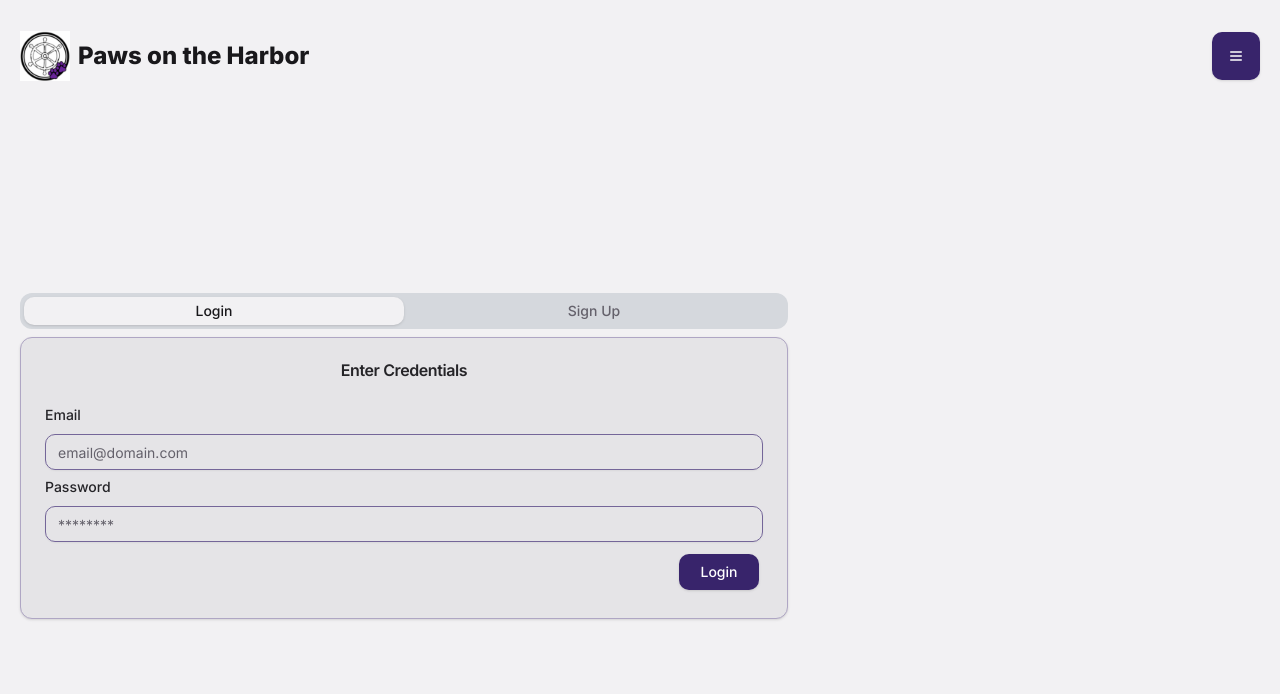
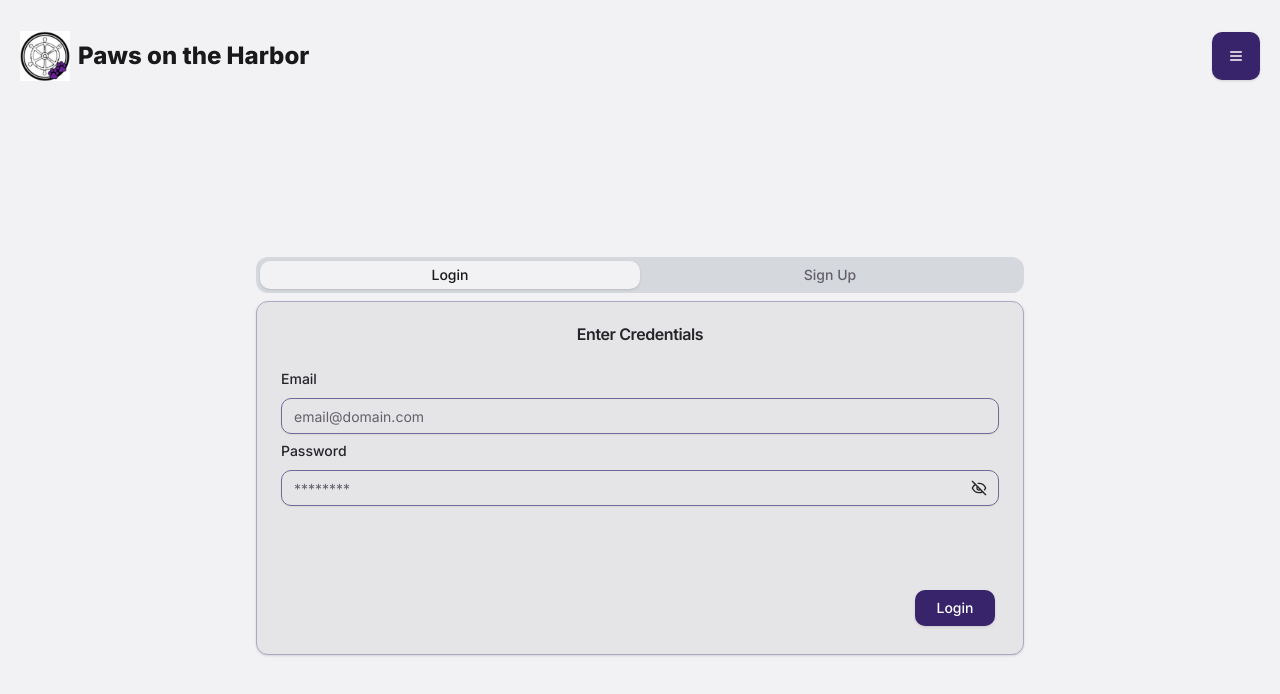
Before and after one commit to t-murch/paws-harbor, a Next.js app in the folder apps/web/: page /login in a window 1280 px wide. Shown: the top 694 px of the page. Built offline with nearby package versions, Linux system fonts and the light colour scheme.

Commit message:
feat(users-onboard): Added mask/unmask function and updated tests.

```diff
--- a/apps/web/src/app/login/actions.ts
+++ b/apps/web/src/app/login/actions.ts
@@ -7,11 +7,13 @@ import { signupFormSchema } from "@/components/ux/formSchema";
 import { createClient } from "@/lib/supabase/server";
 
 export async function loginAction(
-  prevState,
+  prevState: FormState,
   formData: FormData,
 ): Promise<FormState> {
   const dirtyData = Object.fromEntries(formData);
   const parsed = signupFormSchema.safeParse(dirtyData);
+
+  console.log("loginAction invoked.");
 
   if (!parsed.success) {
     const fields: Record<string, string> = {};
@@ -48,6 +50,8 @@ export type FormState = {
   message: string;
   fields?: Record<string, string>;
 };
+
+export type LoginAction = typeof loginAction;
 
 export async function signupAction(
   prevState: FormState,
--- a/apps/web/src/app/login/page.tsx
+++ b/apps/web/src/app/login/page.tsx
@@ -1,18 +1,18 @@
 import { Tabs, TabsContent, TabsList, TabsTrigger } from "@/components/ui/tabs";
 import { Login } from "@/components/ux/Login";
 import { Signup } from "@/components/ux/Signup";
-import { signupAction } from "./actions";
+import { loginAction, signupAction } from "./actions";
 
 export default async function LoginPage() {
   return (
-    <div className="w-full h-full grid md:items-center">
+    <div className="w-full h-full grid md:items-center justify-items-center">
       <Tabs defaultValue="login" className="w-full md:w-[48rem] ">
         <TabsList className="w-full grid grid-cols-2">
           <TabsTrigger value="login">Login</TabsTrigger>
           <TabsTrigger value="signup">Sign Up</TabsTrigger>
         </TabsList>
         <TabsContent value="login">
-          <Login />
+          <Login loginAction={loginAction} />
         </TabsContent>
         <TabsContent value="signup">
           <Signup signupAction={signupAction} />
--- a/apps/web/src/components/ux/Login.tsx
+++ b/apps/web/src/components/ux/Login.tsx
@@ -1,6 +1,6 @@
 "use client";
 
-import { loginAction } from "@/app/login/actions";
+import { LoginAction } from "@/app/login/actions";
 import { Card, CardContent, CardHeader, CardTitle } from "@/components/ui/card";
 import {
   Form,
@@ -12,13 +12,18 @@ import {
 import { Input } from "@/components/ui/input";
 import { loginFormSchema } from "@/components/ux/formSchema";
 import { zodResolver } from "@hookform/resolvers/zod";
-import { useRef } from "react";
+import { HTMLInputTypeAttribute, HTMLProps, useRef } from "react";
 import { useFormState } from "react-dom";
 import { useForm } from "react-hook-form";
 import { z } from "zod";
 import { Button } from "../ui/button";
+import { MaskInputLogin } from "./MaskInput";
 
-export function Login() {
+interface LoginProps extends HTMLProps<HTMLInputTypeAttribute> {
+  loginAction: LoginAction;
+}
+
+export function Login({ loginAction, className }: LoginProps) {
   const [state, formAction] = useFormState(loginAction, { message: "" });
   const form = useForm<z.infer<typeof loginFormSchema>>({
     resolver: zodResolver(loginFormSchema),
@@ -71,21 +76,18 @@ export function Login() {
               control={form.control}
               name="password"
               render={({ field }) => (
-                <FormItem>
+                <FormItem
+                // className="pb-20"
+                >
                   <FormLabel>Password</FormLabel>
                   <FormControl>
-                    <Input
-                      data-testid="Password"
-                      placeholder="********"
-                      type="password"
-                      {...field}
-                    />
+                    <MaskInputLogin dataTestid="Password" field={field} />
                   </FormControl>
                 </FormItem>
               )}
             />
-            <div className="flex justify-end p-1 pt-2">
-              <Button type="submit" className="w-20">
+            <div className="flex justify-end p-1 pt-20">
+              <Button type="submit" data-testid="submitBtn" className="w-20">
                 Login
               </Button>
             </div>
--- /dev/null
+++ b/apps/web/src/components/ux/MaskInput.tsx
@@ -0,0 +1,62 @@
+import { mergeClassNames } from "@/lib/utils";
+import { EyeIcon, EyeOffIcon } from "lucide-react";
+import { HTMLInputTypeAttribute, HTMLProps, useState } from "react";
+import { ControllerRenderProps } from "react-hook-form";
+import { Button } from "../ui/button";
+import { Input } from "../ui/input";
+
+type LoginFields = { email: string; password: string };
+const passwordInputKeys = ["email", "password", "confirm"] as const;
+export type PasswordInputKeys = (typeof passwordInputKeys)[number];
+
+// interface LoginInputProps extends HTMLProps<HTMLInputTypeAttribute> {
+//   "data-testid": string;
+//   field: ControllerRenderProps<
+//     LoginFields,
+//     Exclude<PasswordInputKeys, "confirm">
+//   >;
+// }
+
+type LoginInputProps = {
+  dataTestid?: string;
+  field: ControllerRenderProps<
+    LoginFields,
+    Exclude<PasswordInputKeys, "confirm">
+  >;
+} & HTMLProps<HTMLInputTypeAttribute>;
+
+export function MaskInputLogin({
+  field,
+  className,
+  dataTestid,
+}: LoginInputProps) {
+  const [showPassword, setShowPassword] = useState(false);
+  return (
+    <div className="relative">
+      <Input
+        type={showPassword ? "text" : "password"}
+        className={mergeClassNames("hide-password-toggle pr-10", className)}
+        data-testid={dataTestid ?? "Password"}
+        placeholder="********"
+        // ref={ref}
+        {...field}
+      />
+      <Button
+        type="button"
+        variant="ghost"
+        size="sm"
+        className="absolute right-0 top-0 h-full px-3 py-2 hover:bg-transparent"
+        onClick={() => setShowPassword((prev) => !prev)}
+      >
+        {showPassword ? (
+          <EyeIcon className="h-4 w-4" aria-hidden="true" />
+        ) : (
+          <EyeOffIcon className="h-4 w-4" aria-hidden="true" />
+        )}
+        <span className="sr-only">
+          {showPassword ? "Hide password" : "Show password"}
+        </span>
+      </Button>
+    </div>
+  );
+}
--- /dev/null
+++ b/apps/web/src/components/ux/MaskSignupInput.tsx
@@ -0,0 +1,49 @@
+import { mergeClassNames } from "@/lib/utils";
+import { EyeIcon, EyeOffIcon } from "lucide-react";
+import { HTMLProps, HTMLInputTypeAttribute, useState } from "react";
+import { ControllerRenderProps } from "react-hook-form";
+import { Button } from "../ui/button";
+import { Input } from "../ui/input";
+import { PasswordInputKeys } from "./MaskInput";
+
+type SignupFields = { email: string; password: string; confirm: string };
+type SignupInputProps = {
+  dataTestid?: string;
+  field: ControllerRenderProps<SignupFields, PasswordInputKeys>;
+} & HTMLProps<HTMLInputTypeAttribute>;
+
+export function MaskInputSignup({
+  field,
+  className,
+  dataTestid,
+}: SignupInputProps) {
+  const [showPassword, setShowPassword] = useState(false);
+  return (
+    <div className="relative">
+      <Input
+        type={showPassword ? "text" : "password"}
+        className={mergeClassNames("hide-password-toggle pr-10", className)}
+        data-testid={dataTestid ?? "Password"}
+        placeholder="********"
+        // ref={ref}
+        {...field}
+      />
+      <Button
+        type="button"
+        variant="ghost"
+        size="sm"
+        className="absolute right-0 top-0 h-full px-3 py-2 hover:bg-transparent"
+        onClick={() => setShowPassword((prev) => !prev)}
+      >
+        {showPassword ? (
+          <EyeIcon className="h-4 w-4" aria-hidden="true" />
+        ) : (
+          <EyeOffIcon className="h-4 w-4" aria-hidden="true" />
+        )}
+        <span className="sr-only">
+          {showPassword ? "Hide password" : "Show password"}
+        </span>
+      </Button>
+    </div>
+  );
+}
--- a/apps/web/src/components/ux/Signup.tsx
+++ b/apps/web/src/components/ux/Signup.tsx
@@ -11,6 +11,7 @@ import { useForm } from "react-hook-form";
 import { z } from "zod";
 import { Form, FormControl, FormField, FormItem, FormLabel } from "../ui/form";
 import { signupFormSchema } from "./formSchema";
+import { MaskInputSignup } from "./MaskSignupInput";
 
 export function Signup({ signupAction }: { signupAction: SignupAction }) {
   const [state, formAction] = useFormState(signupAction, { message: "" });
@@ -68,12 +69,7 @@ export function Signup({ signupAction }: { signupAction: SignupAction }) {
                 <FormItem>
                   <FormLabel>Password</FormLabel>
                   <FormControl>
-                    <Input
-                      data-testid="Password"
-                      placeholder="********"
-                      type="password"
-                      {...field}
-                    />
+                    <MaskInputSignup dataTestid="Password" field={field} />
                   </FormControl>
                 </FormItem>
               )}
@@ -87,18 +83,13 @@ export function Signup({ signupAction }: { signupAction: SignupAction }) {
                 <FormItem>
                   <FormLabel>Confirm Password</FormLabel>
                   <FormControl>
-                    <Input
-                      data-testid="Confirm"
-                      placeholder="********"
-                      type="password"
-                      {...field}
-                    />
+                    <MaskInputSignup dataTestid="Confirm" field={field} />
                   </FormControl>
                 </FormItem>
               )}
             />
             <div className="flex justify-end p-1 pt-2">
-              <Button type="submit" className="w-20">
+              <Button type="submit" data-testid="submitBtn" className="w-20">
                 Signup
               </Button>
             </div>
```
Also changed, not shown: 2 other files (tests, documents, lock files or other folders).
